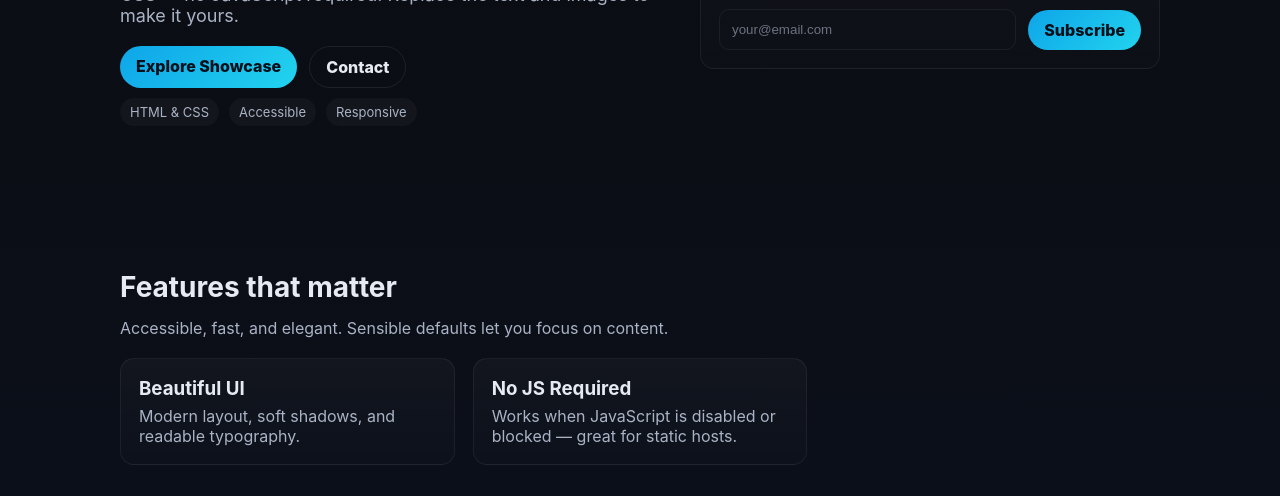
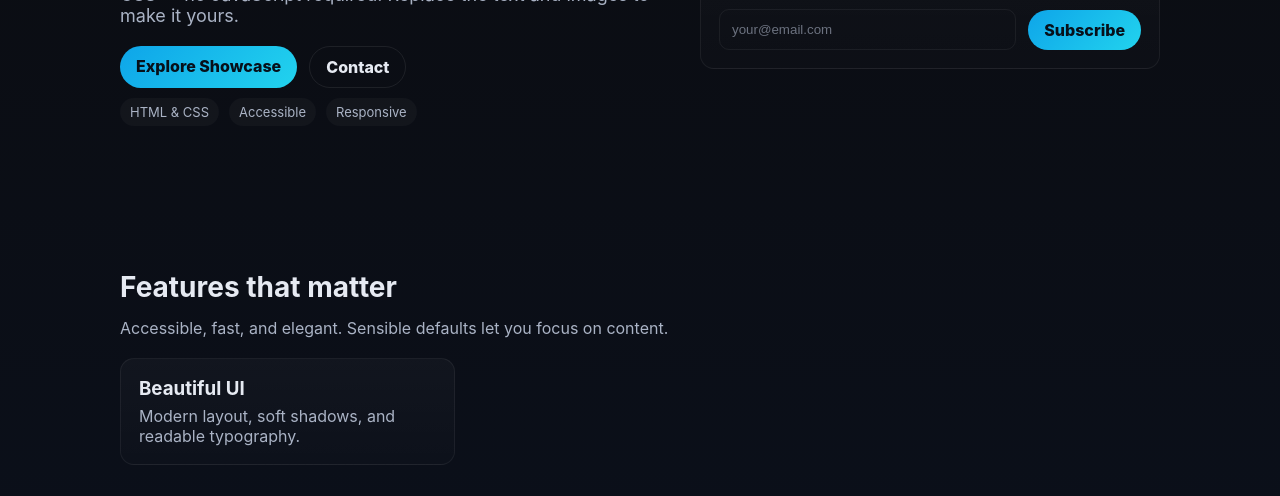
Before and after one commit to Abdulkhan104/Git-Day-04-Branching, a plain HTML site: page index.html in a window 1280 px wide. Shown: the part 304-800 px from the top of the page. Drawn offline with Linux system fonts and the light colour scheme.

Commit message:
Nor Required This Article !

```diff
--- a/index.html
+++ b/index.html
@@ -131,10 +131,10 @@
           <h3>Beautiful UI</h3>
           <p>Modern layout, soft shadows, and readable typography.</p>
         </article>
-        <article class="glass card">
+        <!-- <article class="glass card">
           <h3>No JS Required</h3>
           <p>Works when JavaScript is disabled or blocked — great for static hosts.</p>
-        </article>
+        </article> -->
       </div>
     </section>
 
```
